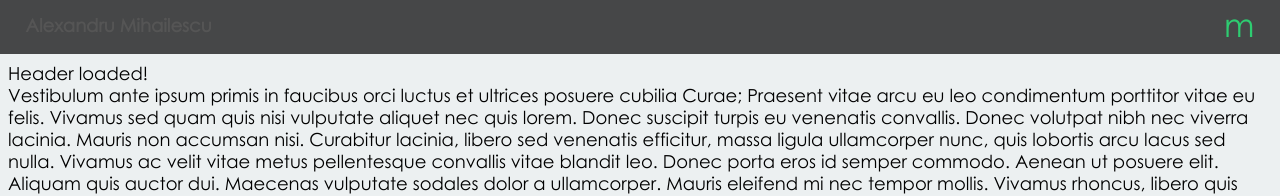
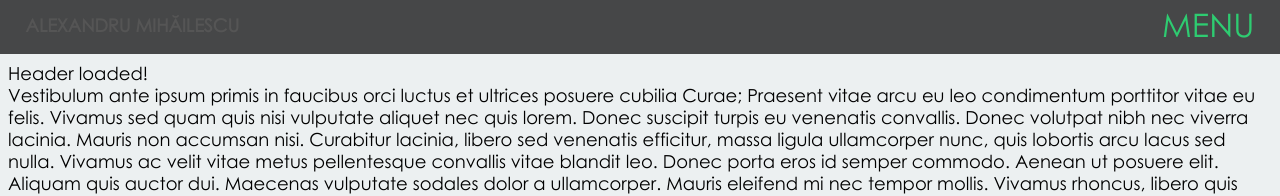
Before and after one commit to AlexandruMihailescu/alexandrumihailescu.github.com, a Jekyll site: the page built from index.html, in a window 1280 px wide and 900 px high. Shown: the top 196 px of the window. Built offline with Jekyll 4.4.1, drawn with Linux system fonts in a browser that asks for light colours; nearby versions of some CDN libraries; Markdown is read by kramdown in place of the engine named in the settings.

Commit message:
adjusted text

```diff
--- a/_includes/header.html
+++ b/_includes/header.html
@@ -12,12 +12,12 @@
     <nav>
       <div class="site-width">
         <a href="http://alexandrumihailescu.github.io" target="_blank">
-          Alexandru Mihailescu
+          ALEXANDRU MIHĂILESCU
         </a>
         <span class="menu icon"
               title="Menu (Esc)"
               tabindex="0"
-              data-icon="m">
+              data-icon="MENU">
           <span>
             Navigation Menu
           </span>
```
